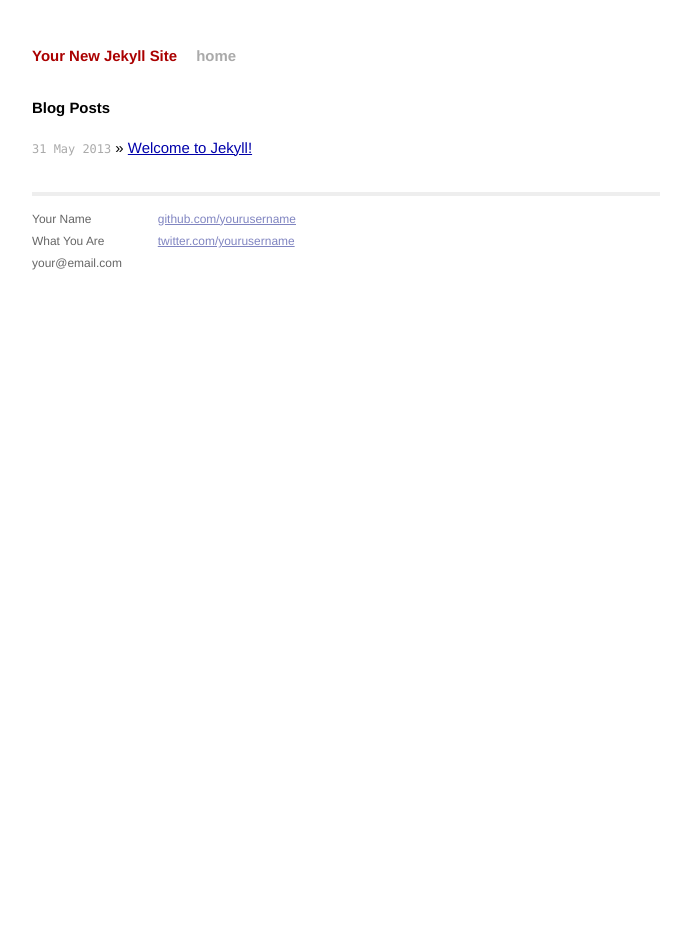
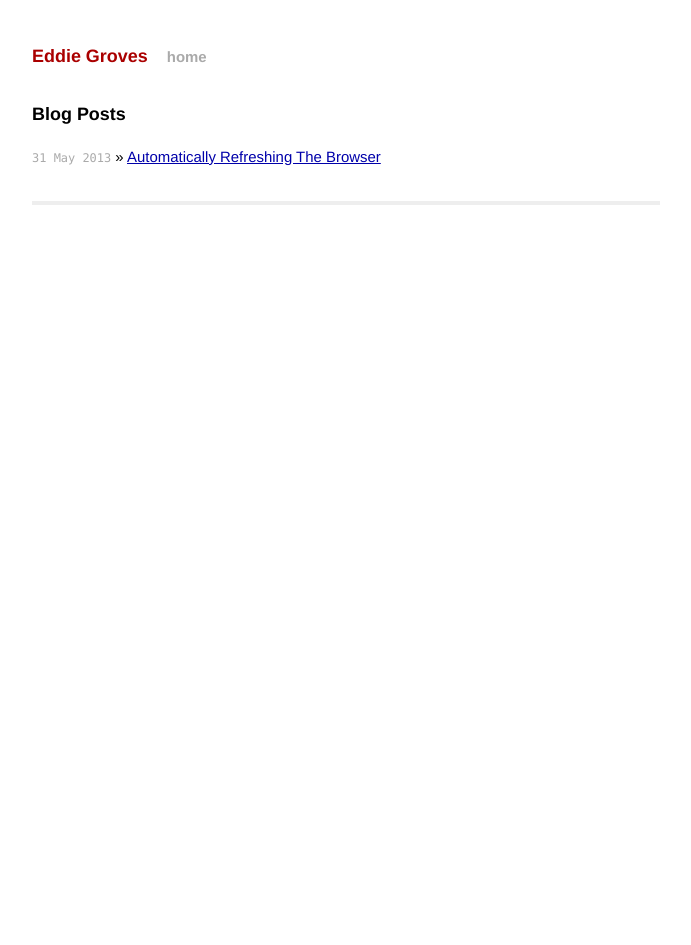
Before and after one commit to eddiegroves/eddiegroves.github.io, a Jekyll site: the page built from index.html, in a window 1280 px wide. Shown: the whole page, without its empty margins (294-985 px from the left). Built offline with Jekyll 4.4.1, drawn with Linux system fonts in a browser that asks for light colours.

```diff
--- a/_config.yml
+++ b/_config.yml
@@ -1,2 +1,3 @@
-name: Your New Jekyll Site
+name: Eddie Groves
+permalink: /:title.html
 pygments: true
--- a/_layouts/default.html
+++ b/_layouts/default.html
@@ -25,19 +25,6 @@
                 {{ content }}
 
             <div class="footer">
-              <div class="contact">
-                <p>
-                  Your Name<br />
-                  What You Are<br />
-                  your@email.com
-                </p>
-              </div>
-              <div class="contact">
-                <p>
-                  <a href="http://github.com/yourusername/">github.com/yourusername</a><br />
-                  <a href="http://twitter.com/yourusername/">twitter.com/yourusername</a><br />
-                </p>
-              </div>
             </div>
           </div>
         </div> <!-- /container -->
--- a/css/main.css
+++ b/css/main.css
@@ -20,9 +20,12 @@ body {
 }
 
 h1, h2, h3, h4, h5, h6 {
-  font-size: 100%; }
+  font-size: 100%;
+}
 
-h1 { margin-bottom: 1em; }
+h1 { margin-bottom: 1em; font-size: 120% }
+h2 { font-size: 110% }
+h2, h3, h4, h5 { margin: 1em 0 0.5em 0; }
 p { margin: 1em 0; }
 
 a         { color: #00a; }
@@ -32,6 +35,10 @@ a:visited { color: #a0a; }
 table {
   font-size: inherit;
   font: 100%;
+}
+
+blockquote {
+  font-style: italic;
 }
 
 /*****************************************************************************/
```
Also changed, not shown: _posts/2013-05-31-automatically-refreshing-the-browser.markdown (added, +138 -0 lines), _posts/2013-05-31-welcome-to-jekyll.markdown (deleted, +0 -24 lines).
